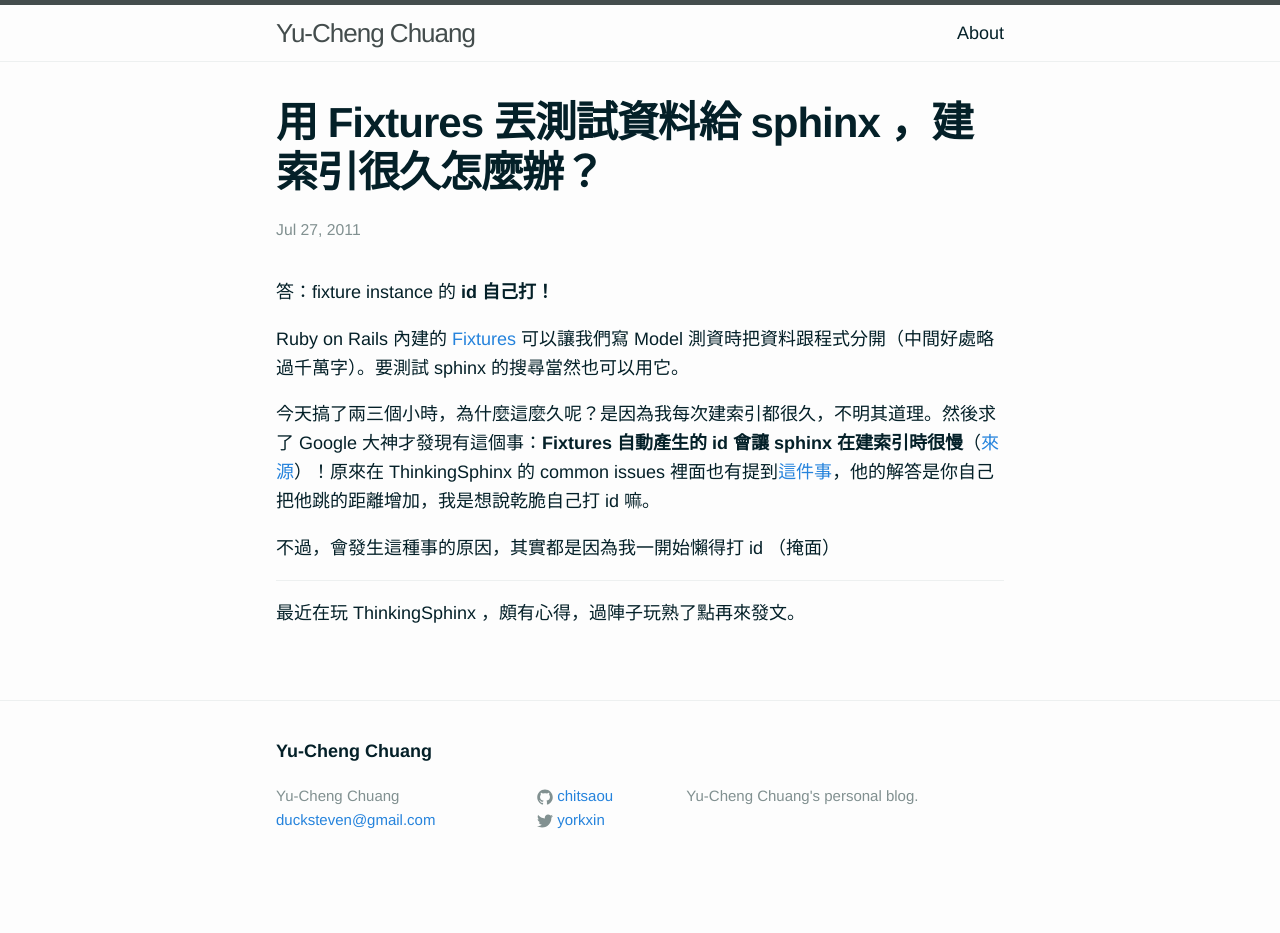
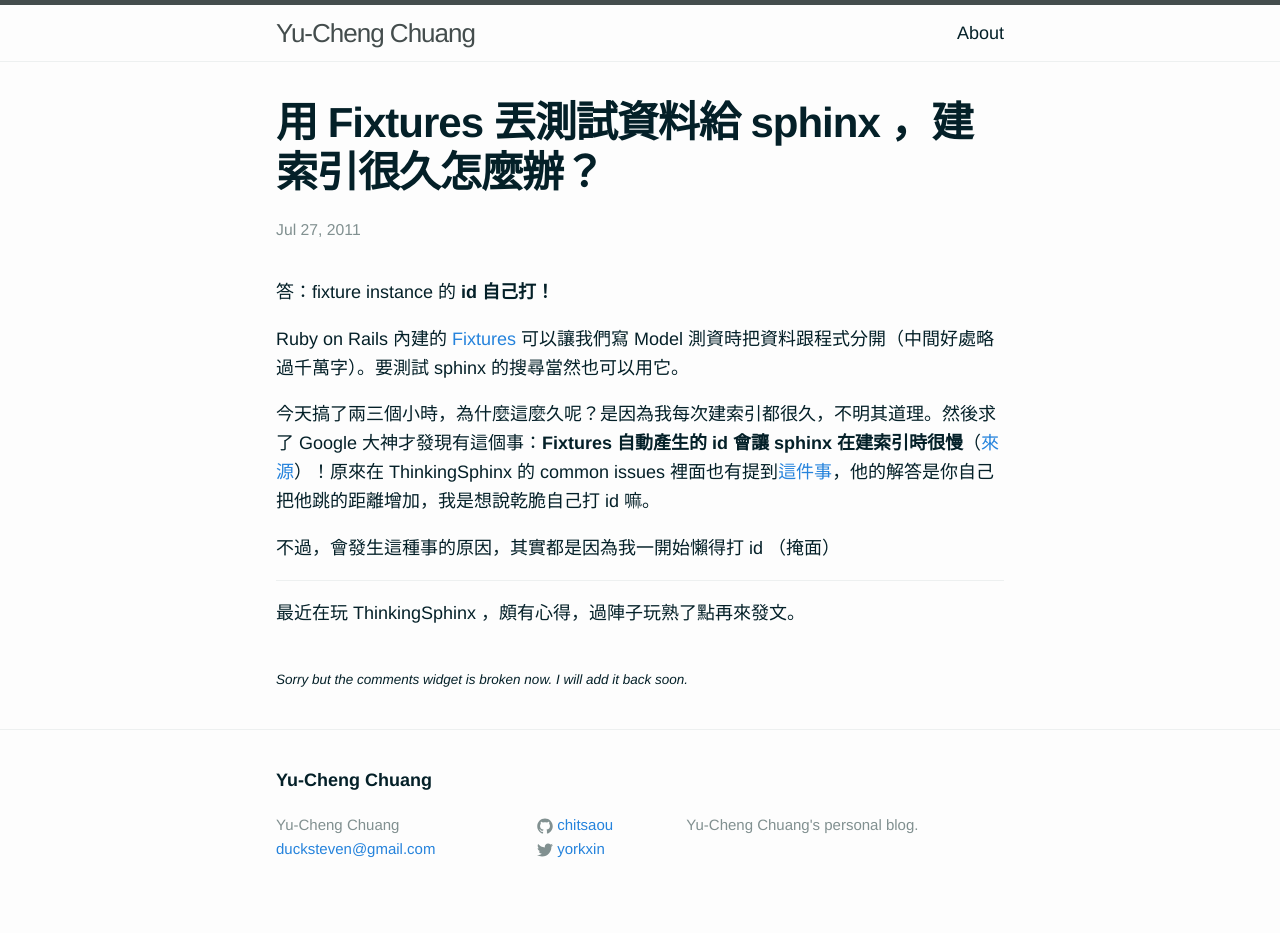
Before and after one commit to godfrey3835/blog, a Jekyll site: the page built from _posts/2011-07-27-sphinx-testdata-with-rails-fixtures.md, in a window 1280 px wide. Built offline with Jekyll 4.4.1, drawn with Linux system fonts in a browser that asks for light colours; Markdown is read by kramdown in place of the engine named in the settings; before the commit the page ends 904 px from its top, so only the background shows below that.

Commit message:
temporarily disable comments

```diff
--- a/_layouts/post.html
+++ b/_layouts/post.html
@@ -13,3 +13,5 @@
   </article>
 
 </div>
+
+<div><span style="font-style: italic; font-size: 75%">Sorry but the comments widget is broken now. I will add it back soon.</span></div>
```
